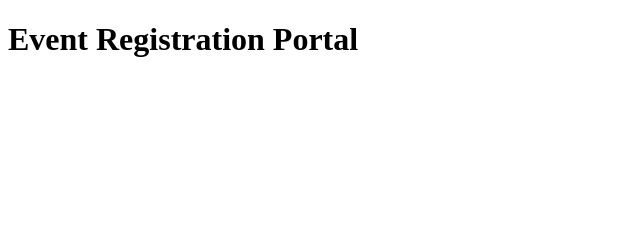
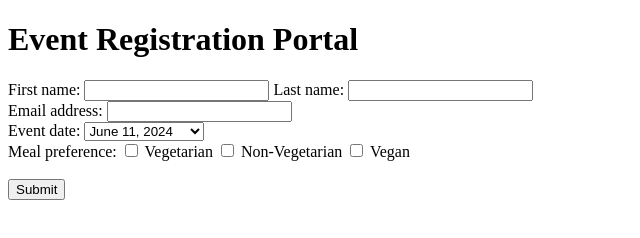
Before and after one commit to sfennell-coder/Simple-Event-Registration-Portal, a plain HTML site: page index.html in a window 1280 px wide. Shown: the whole page, without its empty margins (0-640 px from the left). Drawn offline with Linux system fonts and the light colour scheme.

Commit message:
Create registration form with inputs and display area.

```diff
--- a/index.html
+++ b/index.html
@@ -5,7 +5,31 @@
 </head>
 <body>
     <h1>Event Registration Portal</h1>
-
+    <form id="registrationForm">
+        <label for="firstName">First name: </label>
+        <input type="text" name="firstName" id="firstName">
+        <label for="lastName">Last name: </label>
+        <input type="text" name="lastName" id="lastName"><br>
+        <label for="email">Email address: </label>
+        <input type="text" name="email" id="email"><br>
+        <label for="eventDate">Event date: </label>
+        <select name="eventDate" id="eventDate">
+            <option disabled selecting value=""></option>
+            <option value="2024-06-11">June 11, 2024</option>
+            <option value="2024-06-24">June 24, 2024</option>
+            <option value="2024-07-19">July 19, 2024</option>
+            <option value="2024-08-15">August 15, 2024</option>
+        </select><br>
+        <label for>Meal preference: </label>
+        <input type="checkbox" id="vegetarian" name="mealPreference" value="Vegetarian">
+        <label for="vegetarian">Vegetarian</label>
+        <input type="checkbox" id="nonVegetarian" name="mealPreference" value="Non-Vegetarian">
+        <label for="nonVegetarian">Non-Vegetarian</label>
+        <input type="checkbox" id="vegan" name="mealPreference" value="Vegan">
+        <label for="vegan">Vegan</label><br><br>
+        <button type="submit">Submit</button>
+    </form><br><br>
+    <div id="erPortal"></div>
     <script src="script.js"></script>
 </body>
 </html>
```
